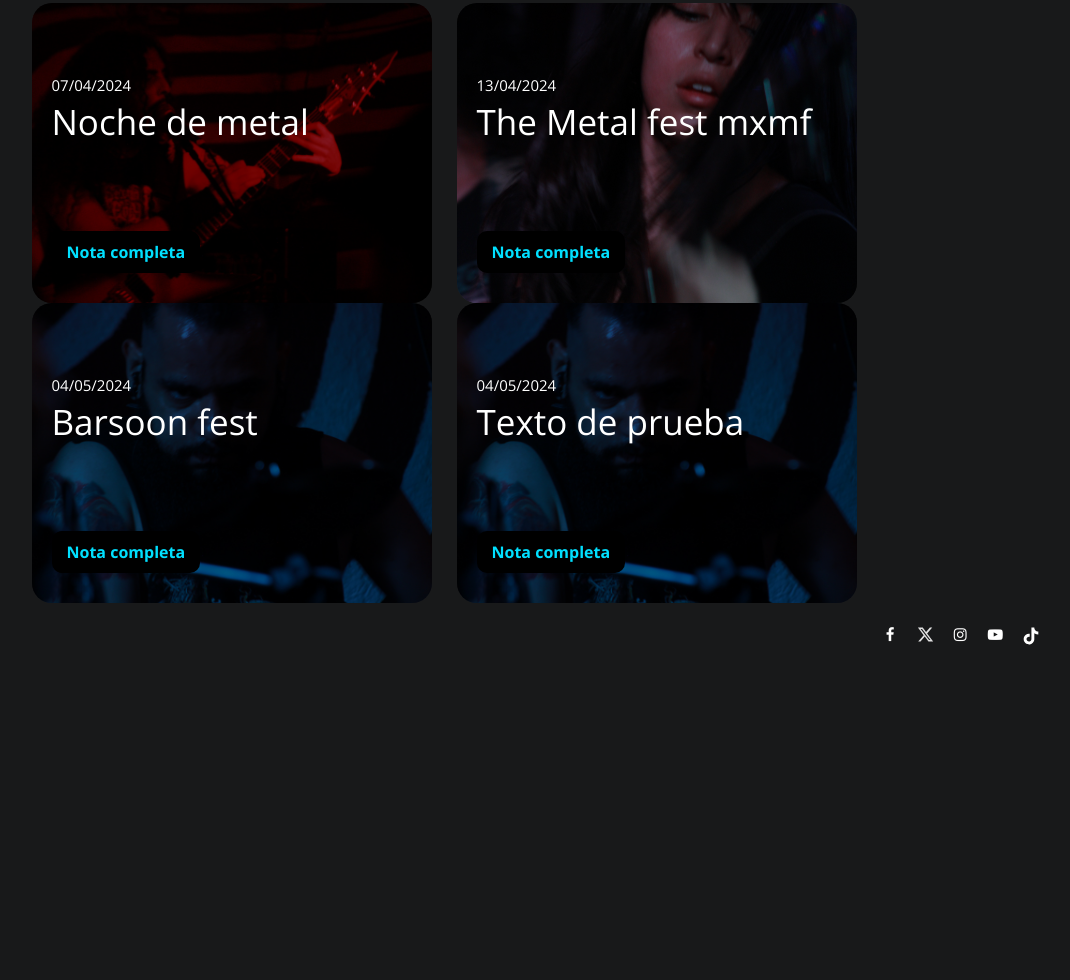
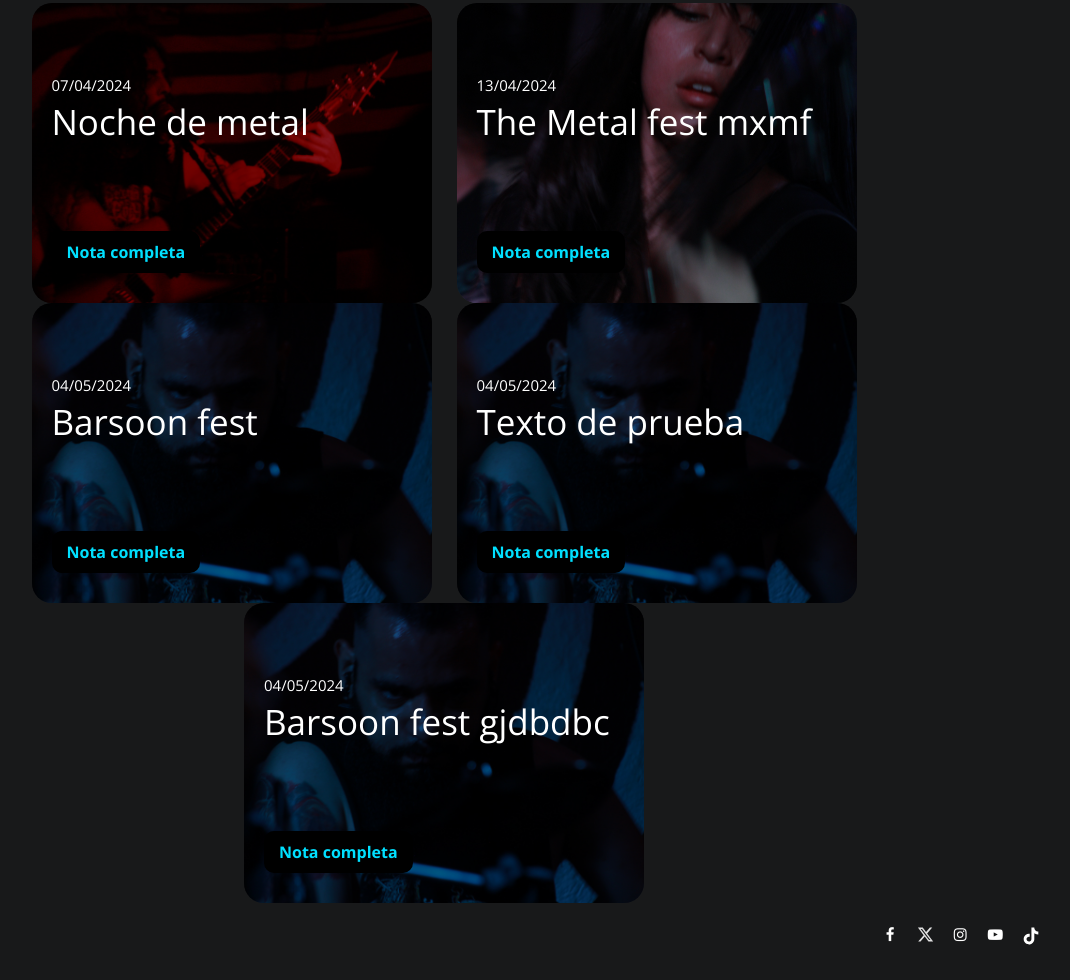
Before and after one commit to Enrique-Rocha-11/brutalrevista, a plain HTML site: page index.html in a window 1280 px wide. Shown: the part 1709-2689 px from the top of the page, without its empty margins (196-1266 px from the left). Before the commit the page ends 2389 px from the top, so only its background shows below. Drawn offline with nearby package versions, Linux system fonts and the light colour scheme.

Commit message:
update index.html

```diff
--- a/index.html
+++ b/index.html
@@ -238,6 +238,17 @@
                       </div>
                     </div>
 
+<div class="nota" style="background-image: url(./images/gallery-images/20240324211922_IMG_6583.JPG);">
+
+  <div class="overlay"></div>
+
+  <div class="datos">
+    <p class="fecha w-100">04/05/2024</p>
+    <h2 class="nota-titulo w-100">Barsoon fest gjdbdbc</h2>
+
+    <h3 class="nota-boton">Nota completa</h3>
+  </div>
+</div>
 
 
                     <!--End Content Left Side-->
```
